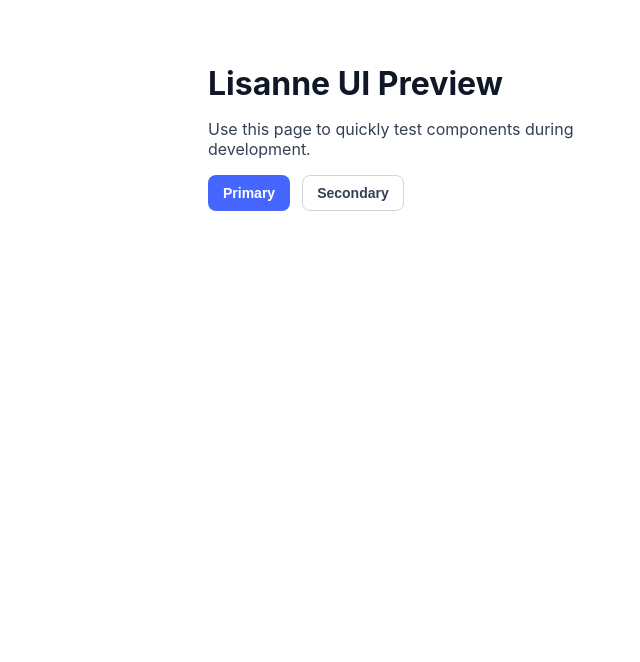
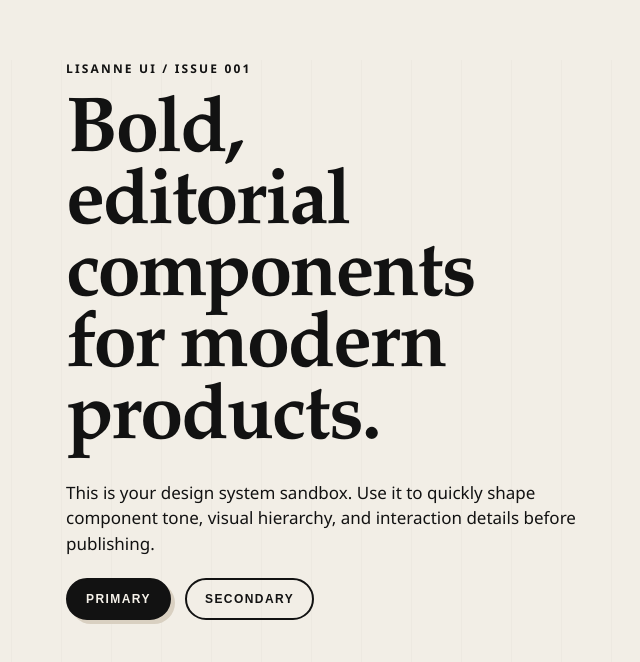
Before and after one commit to LisanneArdern/lisanne-ui, a React (Vite) app: page / in a window 1280 px wide. Shown: the top 662 px of the page, without its empty margins (238-878 px from the left). Built offline with nearby package versions, Linux system fonts and the light colour scheme.

Commit message:
Editorial styling

```diff
--- a/src/components/Button/button.css
+++ b/src/components/Button/button.css
@@ -1,35 +1,44 @@
 .lsn-button {
-  border-radius: 8px;
-  border: 1px solid transparent;
+  border-radius: 999px;
+  border: 2px solid #121212;
   cursor: pointer;
-  font-size: 14px;
-  font-weight: 600;
+  font-size: 12px;
+  font-weight: 700;
+  letter-spacing: 0.12em;
   line-height: 1;
-  min-height: 36px;
-  padding: 10px 14px;
-  transition: all 0.2s ease-in-out;
+  min-height: 42px;
+  padding: 12px 18px;
+  text-transform: uppercase;
+  transition: transform 0.15s ease, box-shadow 0.15s ease, background 0.15s ease;
 }
 
 .lsn-button:disabled {
   cursor: not-allowed;
-  opacity: 0.6;
+  opacity: 0.45;
 }
 
 .lsn-button--primary {
-  background: #4567ff;
-  color: #ffffff;
+  background: #121212;
+  box-shadow: 4px 4px 0 #d9d0c1;
+  color: #f6f2ea;
 }
 
 .lsn-button--primary:hover:not(:disabled) {
-  background: #2f52ef;
+  box-shadow: 6px 6px 0 #c8bea9;
+  transform: translate(-1px, -1px);
 }
 
 .lsn-button--secondary {
-  background: #ffffff;
-  border-color: #d0d5dd;
-  color: #344054;
+  background: transparent;
+  color: #121212;
 }
 
 .lsn-button--secondary:hover:not(:disabled) {
-  background: #f2f4f7;
+  background: #121212;
+  color: #f6f2ea;
 }
+
+.lsn-button:focus-visible {
+  outline: 2px solid #121212;
+  outline-offset: 2px;
+}
--- a/src/main.tsx
+++ b/src/main.tsx
@@ -5,20 +5,14 @@ import "./styles.css";
 
 export function PreviewApp() {
   return (
-    <main
-      style={{
-        display: "grid",
-        gap: "16px",
-        maxWidth: "420px",
-        margin: "64px auto",
-        padding: "0 16px"
-      }}
-    >
-      <h1 style={{ margin: 0 }}>Lisanne UI Preview</h1>
-      <p style={{ margin: 0, color: "#344054" }}>
-        Use this page to quickly test components during development.
+    <main className="preview-shell">
+      <p className="preview-eyebrow">Lisanne UI / Issue 001</p>
+      <h1 className="preview-title">Bold, editorial components for modern products.</h1>
+      <p className="preview-copy">
+        This is your design system sandbox. Use it to quickly shape component
+        tone, visual hierarchy, and interaction details before publishing.
       </p>
-      <div style={{ display: "flex", gap: "12px" }}>
+      <div className="preview-actions">
         <Button>Primary</Button>
         <Button variant="secondary">Secondary</Button>
       </div>
--- a/src/styles.css
+++ b/src/styles.css
@@ -1,10 +1,60 @@
 :root {
-  font-family: Inter, system-ui, -apple-system, BlinkMacSystemFont, "Segoe UI",
-    sans-serif;
-  color: #101828;
-  background-color: #ffffff;
+  font-family: "Inter Tight", "Avenir Next", Avenir, "Segoe UI", sans-serif;
+  color: #121212;
+  background-color: #f2eee6;
 }
 
 * {
   box-sizing: border-box;
 }
+
+body {
+  margin: 0;
+  min-height: 100vh;
+  background:
+    linear-gradient(90deg, transparent 49px, rgba(0, 0, 0, 0.04) 50px) 0 0 /
+      50px 50px,
+    #f2eee6;
+}
+
+#root {
+  min-height: 100vh;
+}
+
+.preview-shell {
+  display: grid;
+  gap: 22px;
+  max-width: 720px;
+  margin: 60px auto;
+  padding: 0 24px 56px;
+}
+
+.preview-eyebrow {
+  margin: 0;
+  font-size: 12px;
+  font-weight: 700;
+  letter-spacing: 0.18em;
+  text-transform: uppercase;
+}
+
+.preview-title {
+  margin: 0;
+  max-width: 11ch;
+  font-family: "Iowan Old Style", "Palatino Linotype", Palatino, serif;
+  font-size: clamp(42px, 8vw, 78px);
+  line-height: 0.92;
+  letter-spacing: -0.03em;
+}
+
+.preview-copy {
+  margin: 0;
+  max-width: 58ch;
+  font-size: 17px;
+  line-height: 1.5;
+}
+
+.preview-actions {
+  display: flex;
+  flex-wrap: wrap;
+  gap: 14px;
+}
```
